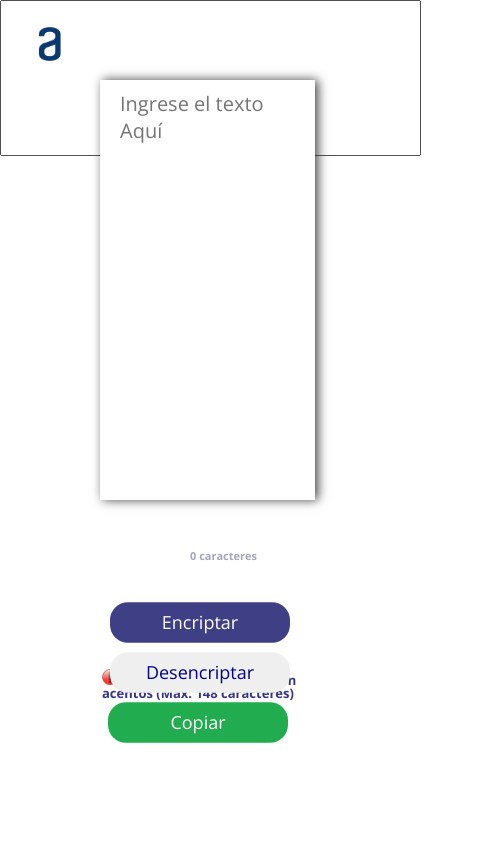
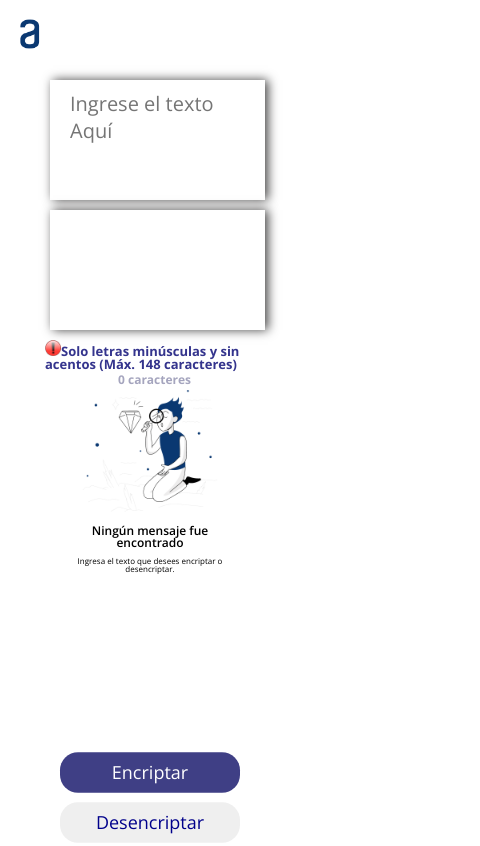
Before and after one commit to 91VACH/alura_challenge.io, a plain HTML site: page index.html in a window 390 px wide. Shown: the top 846 px of the page, 480 px wide, since content can reach past the window. Drawn offline with nearby package versions, Linux system fonts and the light colour scheme; a script that the page names is missing.

Commit message:
Update 4  style.css

```diff
--- a/style.css
+++ b/style.css
@@ -1,4 +1,3 @@
-
 
 .logo{
     position: relative;
@@ -22,6 +21,18 @@
 
 
     .cajaTexto1{
+        top: 130px;
+        left: 230px;
+        width: 600px;
+        height: 300px;
+        padding: 10px 20px;
+        position: absolute ;
+        border: none;
+        font-size: 30px;
+        box-shadow: 3px 0 10px rgb(68, 67, 67);
+        font-family: "Open Sans",sans-serif;
+    }
+    .cajaTexto2{
         top: 130px;
         left: 230px;
         width: 600px;
@@ -159,40 +170,106 @@ button{
 
 }
 
-@media (max-width: 1366px){
+
+@media (min-width: 1367px){
+
     .logo{
         position: absolute;
-        top: 20px;
-        left: 10px;
+        top: 10px;
+        left: 0px;
     }
+
     #txt1{
         position: absolute;
-        top: 80px;
+        top: 20px;
+        left: 110px;
+
+    }
+    #txt2{
+        position: absolute;
+        top: 250px;
         left: 110px;
 
     }
 
     .cajaTexto1{
         width: 600px;
+        height: 200px;
     }
+
+    .cajaTexto2{
+        width: 600px;
+        height: 200px;
+    }
+
     #charNum{
-        top: 428px;
-        left: 367px;
+        top: 485px;
+        left: 495px;
         font-size: 12px;
     }
     .advertencia{
-        top: 410px;
+        top: 480px;
         left: 100px;
         font-size: 13px;
     }
 
     button{
-        top: -78px;
+        top: -100px;
         left: -50px;
     }
+    .rectangulo{
+        top: -100px;
+        left: 950px;
+        scale: 80%;
+    }
 
-    div.cajaBotones{
-        top: 600px;
+}
+
+
+
+
+@media (max-width: 1366px){
+    .logo{
+        position: absolute;
+        top: 10px;
+        left: 0px;
+    }
+    #txt1{
+        position: absolute;
+        top: 20px;
+        left: 110px;
+
+    }
+    #txt2{
+        position: absolute;
+        top: 250px;
+        left: 110px;
+
+    }
+
+    .cajaTexto1{
+        width: 600px;
+        height: 200px;
+    }
+
+    .cajaTexto2{
+        width: 600px;
+        height: 200px;
+    }
+    #charNum{
+        top: 485px;
+        left: 495px;
+        font-size: 12px;
+    }
+    .advertencia{
+        top: 480px;
+        left: 100px;
+        font-size: 13px;
+    }
+
+    button{
+        top: -100px;
+        left: -50px;
     }
 
     .rectangulo{
@@ -207,40 +284,56 @@ button{
     }
     .contenedor{
         position: relative;
-        width: 1366px;
+        width: 1280px;
+
+}
+    div.advertencia{
+        width: 400px;
+    }
 
 }
 
-}
 @media (max-width: 1280px){
     .logo{
         position: absolute;
-        top: 20px;
-        left: 10px;
+        top: 10px;
+        left: 0px;
     }
     #txt1{
         position: absolute;
-        top: 80px;
+        top: 20px;
+        left: 110px;
+
+    }
+    #txt2{
+        position: absolute;
+        top: 250px;
         left: 110px;
 
     }
 
     .cajaTexto1{
-        width: 400px;
+        width: 600px;
+        height: 200px;
+    }
+
+    .cajaTexto2{
+        width: 600px;
+        height: 200px;
     }
     #charNum{
-        top: 428px;
-        left: 367px;
+        top: 485px;
+        left: 495px;
         font-size: 12px;
     }
     .advertencia{
-        top: 410px;
+        top: 480px;
         left: 100px;
         font-size: 13px;
     }
 
     button{
-        top: 50px;
+        top: -50px;
         left: -50px;
     }
 
@@ -272,43 +365,50 @@ button{
     .logo{
         position: absolute;
         top: 20px;
-        left: 10px;
+        left: -10px;
         scale: 80%;
     }
     #txt1{
         position: absolute;
-        top: 80px;
+        top: 20px;
+        left: 110px;
+
+    }    #txt2{
+        position: absolute;
+        top: 200px;
         left: 110px;
 
     }
 
     .cajaTexto1{
-        width: 400px;
+        width: 550px;
+        height: 150px;
+    }
+    .cajaTexto2{
+        width: 550px;
+        height: 150px;
     }
     #charNum{
-        top: 438px;
-        left: 390px;
+        top: 398px;
+        left: 385px;
         font-size: 12px;
     }
-    .advertencia{
-        top: 410px;
-        left: 100px;
-    }
+
 
     button{
-        top: -50px;
+        top: -150px;
         left: -150px;
         scale: 90%;
     }
 
     .rectangulo{
-        top: 400px;
+        top: 300px;
         left: 150px;
         scale: 85%;
         box-shadow: none;
     }
     .tenor-gif-embed{
-        scale: 85%;
+        scale: 75%;
         top: 200px;
 
 }
@@ -321,7 +421,7 @@ div.advertencia{
     position: relative;
     width: 430px;
 
-    top: 410px;
+    top: 380px;
     left: 112px;
     font-size: 13px;
 }
@@ -337,20 +437,32 @@ div.advertencia{
     }
     .logo{
         position: absolute;
-        top: 20px;
-        left: -10px;
-        scale: 70%;
+        top: 10px;
+        left: -30px;
+        scale: 60%;
     }
     #txt1{
         position: absolute;
         top: 80px;
-        left: 100px;
+        left: 50px;
+
+    }
+    #txt2{
+        position: absolute;
+        top: 210px;
+        left: 50px;
 
     }
 
     .cajaTexto1{
-        width: 175px;
-        height: 400px;
+        width: 300px;
+        height: 100px;
+        font-size: 20px;
+    }
+
+    .cajaTexto2{
+        width: 300px;
+        height: 100px;
         font-size: 20px;
     }
 
@@ -358,40 +470,41 @@ div.advertencia{
     .advertencia{
         width: auto;
         top: 510px;
-        left: 0px;
+        left: -50px;
     }
     div.advertencia{
-        width: 230px;
+        width: 350px;
 
-        top: 510px;
-        left: 102px;
+        top: 340px;
+        left: 45px;
         font-size: 13px;
     }
 
     #charNum{
-        top: 550px;
-        left: 190px;
-        font-size: 11px;
+        top: 359px;
+        left: 118px;
+        font-size: 12px;
     }
 
     button{
+        position: absolute;
         top: 0px;
-        left: -50px;
+        left: -40px;
         scale: 90%;
     }
     #btn2{
         top: 50px;
-        left: -300px;
+        left: -290px;
     }
     #btn3{
         top: 100px;
-        left: -557px;
+        left: -545px;
     }
 
     .rectangulo{
-        top: 600px;
-        left: 0px;
-        scale: 75%;
+        top: 40px;
+        left: 10px;
+        scale: 40%;
         box-shadow: none;
 
     }
@@ -401,7 +514,7 @@ div.advertencia{
     }
     .contenedor{
         position: relative;
-        width: 480px;
+        width: 320px;
        /* height: 768px;*/
 
 }
@@ -410,7 +523,8 @@ div.advertencia{
 
 }
 
-@media (max-width: 320px){
+
+@media (max-width: 400px){
     div.cajaBotones{
         width: auto;
     }
@@ -426,10 +540,22 @@ div.advertencia{
         left: 50px;
 
     }
+    #txt2{
+        position: absolute;
+        top: 210px;
+        left: 50px;
+
+    }
 
     .cajaTexto1{
         width: 175px;
-        height: 400px;
+        height: 100px;
+        font-size: 20px;
+    }
+
+    .cajaTexto2{
+        width: 175px;
+        height: 100px;
         font-size: 20px;
     }
 
@@ -442,13 +568,13 @@ div.advertencia{
     div.advertencia{
         width: 230px;
 
-        top: 510px;
+        top: 340px;
         left: 45px;
         font-size: 13px;
     }
 
     #charNum{
-        top: 544px;
+        top: 374px;
         left: 118px;
         font-size: 12px;
     }
@@ -469,9 +595,9 @@ div.advertencia{
     }
 
     .rectangulo{
-        top: 600px;
+        top: 40px;
         left: -50px;
-        scale: 75%;
+        scale: 40%;
         box-shadow: none;
 
     }
```
Lines whose indentation alone changed are shown as unchanged.
